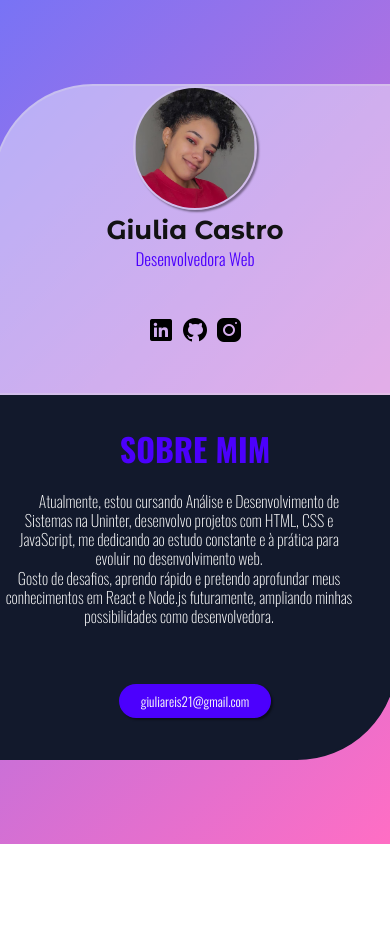
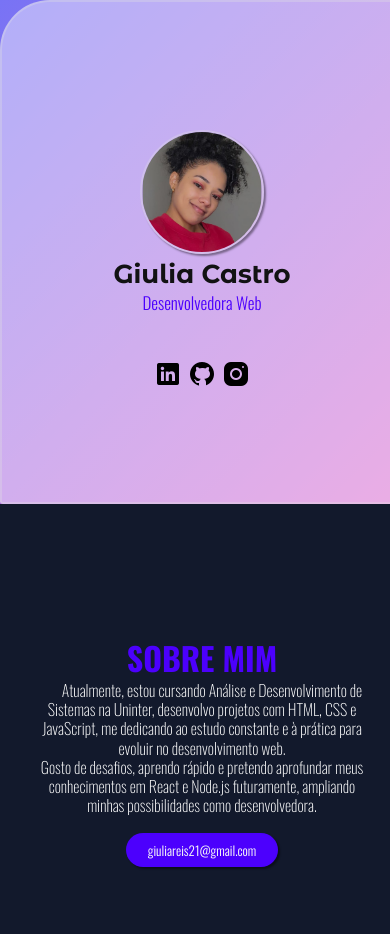
Before and after one commit to GiuliaCaxtro/card-perfil, a plain HTML site: page index.html in a window 390 px wide. Shown: the top 934 px of the page. Before the commit the page ends 844 px from the top, so only its background shows below. Drawn offline with nearby package versions, Linux system fonts and the light colour scheme.

Commit message:
adicionando links

```diff
--- a/index.html
+++ b/index.html
@@ -9,25 +9,32 @@
 <body>
     <div class="container">
         <div class="c-direito">
+            <div>
                 <picture>
                     <img class="ft-perfil" src="imagens/perfil02.png" type="img/png"  alt="Foto pessoal do autor do site">
                 </picture>
                 <h1>Giulia Castro</h1>
                 <h3>Desenvolvedora Web</h3>
                 <aside>
-               <a href="#"><img src="imagens/icons8-linkedin-30.png" alt="Linkedin"></a>
-               <a href="#"><img src="imagens/icons8-github-30.png" alt="github"></a>
-               <a href="#"><img src="imagens/icons8-instagram-30.png" alt="instagram"></a>
+                   <a href="https://www.linkedin.com/in/giuliacaxtro"target="_blank"><img src="imagens/icons8-linkedin-30.png" alt="Linkedin">
+                   </a>
+                   <a href="https://github.com/GiuliaCaxtro" target="_blank"><img src="imagens/icons8-github-30.png" alt="github">
+                   </a>
+                   <a href="https://www.instagram.com/giuliiacastro/" target="_blank"><img src="imagens/icons8-instagram-30.png" alt="instagram">
+                   </a>
                 </aside>
+            </div>
         </div>
 
         <div class="c-esquerdo">
+            <div>
                 <h2>SOBRE MIM</h2>
                 <p>Atualmente, estou cursando Análise e Desenvolvimento de Sistemas na Uninter, desenvolvo projetos com HTML, CSS e JavaScript, me dedicando ao estudo constante e à prática para evoluir no desenvolvimento web. <br>Gosto de desafios, aprendo rápido e pretendo aprofundar meus conhecimentos em React e Node.js futuramente, ampliando minhas possibilidades como desenvolvedora.
                 </p>
                 <br>
-            <div class="email">
-                <a href="#"><button>giuliareis21@gmail.com</button></a>
+                <div class="btn">
+                    <a href="mailto:giuliareis21@gmail.com"><button>giuliareis21@gmail.com</button></a>
+                </div>
             </div>
         </div>
     </div>
--- a/style.css
+++ b/style.css
@@ -1,11 +1,18 @@
 @charset "UTF-8";
 
 @import url('https://fonts.googleapis.com/css2?family=Audiowide&family=Bebas+Neue&family=Kaushan+Script&family=Montserrat+Alternates:ital,wght@0,100;0,200;0,300;0,400;0,500;0,600;0,700;0,800;0,900;1,100;1,200;1,300;1,400;1,500;1,600;1,700;1,800;1,900&family=Oswald:wght@200..700&family=Work+Sans:ital,wght@0,100..900;1,100..900&display=swap');
-@media (max-width: 410px) {
+
+@media (max-width: 520px) {
   .container {
-    flex-direction: column;
+    display: flex;
+    justify-content: center;
     align-items: center;
+    flex-wrap: wrap;
+    width: auto;
+    height: auto;
+    position: absolute;
   }
+
 }
 
 * {
@@ -17,6 +24,7 @@ body {
     /*background-image: url('imagens/fundo1920x1080.jpeg');*/
     height: 100dvh;
     background: linear-gradient(135deg, #7873f5,#ff6ec4);
+    display: block;
 }
 /*
 ---------CONTEINERS----------
@@ -32,18 +40,19 @@ body {
 
 .c-direito {
     width: 400px;
-    height: auto;
+    height: 500px;
     background-color: rgba(255, 255, 255, 0.432);
     box-shadow: 2px 2px 2px 0px #0000005e;
     border: 2px solid rgba(225, 225, 225, 0.322);
-    border-radius: 100px 0 0px 0px;
+    border-radius: 50px 0 0px 3px;
 }
 
 .c-esquerdo {
     width: 400px;
+    height: 502px;
     background-color: #12192C;
     border: 2px solid #12192C;
-    border-radius: 0 0px 100px 0;
+    border-radius: 0 3px 50px 0;
 }
 
 /*
@@ -64,6 +73,31 @@ h1{
     font-weight: 700;
     text-align: center;
 }
+.c-direito > div{
+    padding: 8rem 2rem 4rem 2rem;
+
+}
+aside {
+    text-align: center;
+    padding: 44px 0;
+
+}
+aside a:hover{
+    background-color: transparent;
+    padding: 8px;
+    transition: .3s;
+}
+
+aside a{
+    color: black;
+    text-decoration: none;
+    padding-left: 0;
+    padding-right: 0;
+
+}
+
+
+
 
 /*
 ---------SOBRE - LADO ESQUERDO----------
@@ -75,8 +109,8 @@ h2 {
     color: rgb(76, 0, 253);
     text-align: center;
     font-weight: 800;
-    padding-top: 28px;
 }
+
 h3 {
     font-size: 17px;
     font-family:'Oswald', sans-serif;
@@ -86,7 +120,6 @@ h3 {
 }
 
 p {
-    padding: 20px 40px 40px 8px;
     text-align: center;
     font-family: 'Oswald',Arial, Helvetica, sans-serif;
     font-weight: 100;
@@ -94,16 +127,16 @@ p {
     line-height: 1.2em;
     color: rgb(255, 255, 255, 1);
     text-indent: 20px;
+
+}
+.c-esquerdo > div{
+    padding: 8rem 2rem 4rem 2rem;
+
 }
 
-
-
-
-.email {
+.btn {
     width: fit-content;
     margin: 0 auto;
-    padding-bottom:40px;
-
 }
 
 button {
@@ -118,24 +151,14 @@ button {
     font-weight: 320;
     font-size: 13px;
     border: 2px solid rgba(76, 0, 253, 0.822);
+    transition: all 0.3s ease;
 }
 button:hover {
     color: rgba(225, 225, 225, 0.5);
+    transform: scale(1.1);
+    box-shadow: 1px 5px 5px rgba(0, 0, 0, 0.322);
 }
 
 a{
     text-decoration: none;
 }
-
-aside {
-    text-align: center;
-    padding: 44px 0;
-
-}
-
-aside a{
-    color: black;
-    text-decoration: none;
-    padding-left: 0;
-    padding-right: 0;
-}
```
Lines whose indentation alone changed are shown as unchanged.
